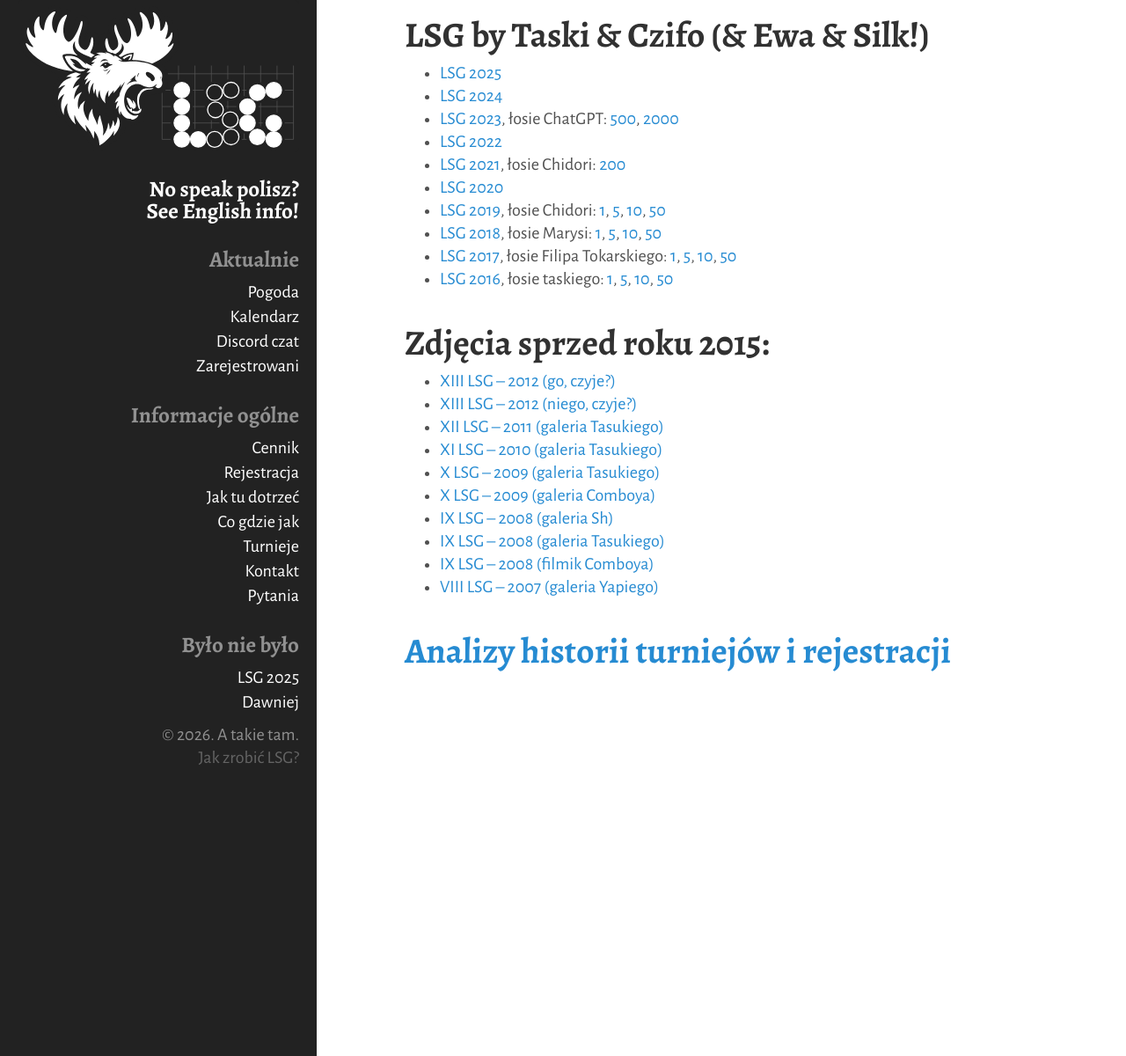
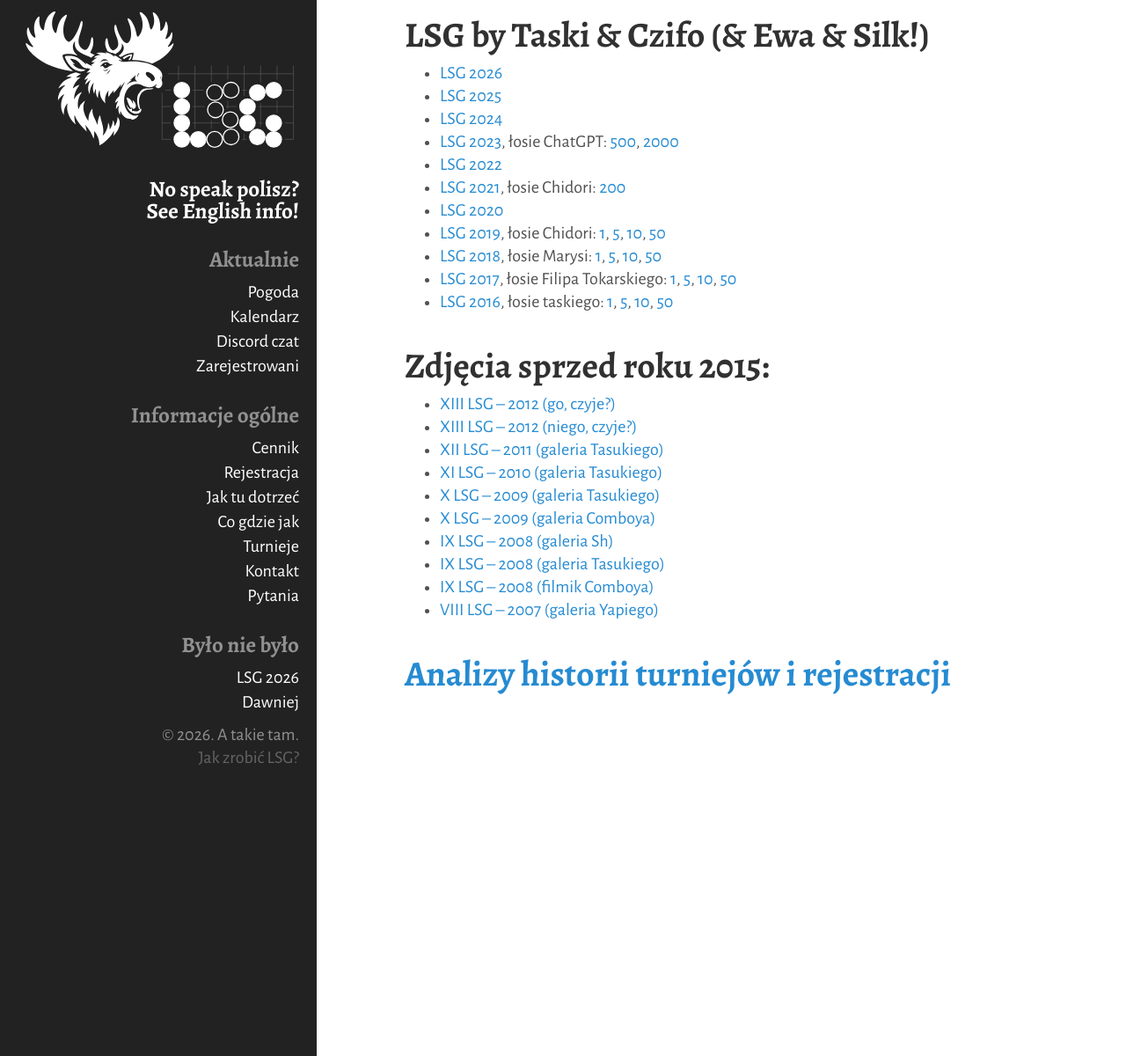
Before and after one commit to tasuki/lsg, a Jekyll site: the page built from _pages/dawniej.md, in a window 1280 px wide. Shown: the whole page at 88% size. Built offline with Jekyll 4.4.1, drawn with Linux system fonts in a browser that asks for light colours.

Commit message:
Sidebar i dawniej

```diff
--- a/_includes/sidebar.html
+++ b/_includes/sidebar.html
@@ -26,7 +26,7 @@
       <a class="sidebar-nav-item" href="/kontakt">Kontakt</a>
       <a class="sidebar-nav-item" href="/faq">Pytania</a>
       <h3>Było nie było</h3>
-      <a class="sidebar-nav-item" href="/2025">LSG 2025</a>
+      <a class="sidebar-nav-item" href="/2026">LSG 2026</a>
       <a class="sidebar-nav-item" href="/dawniej">Dawniej</a>
       <p></p>
       <p>&copy; {{ site.time | date: '%Y' }}. A takie tam.<br/>
--- a/_pages/dawniej.md
+++ b/_pages/dawniej.md
@@ -5,6 +5,7 @@ title: Dawniej
 
 ## LSG by Taski & Czifo (& Ewa & Silk!)
 
+- [LSG 2026](/2026)
 - [LSG 2025](/2025)
 - [LSG 2024](/2024)
 - [LSG 2023](/2023), łosie ChatGPT:
```
